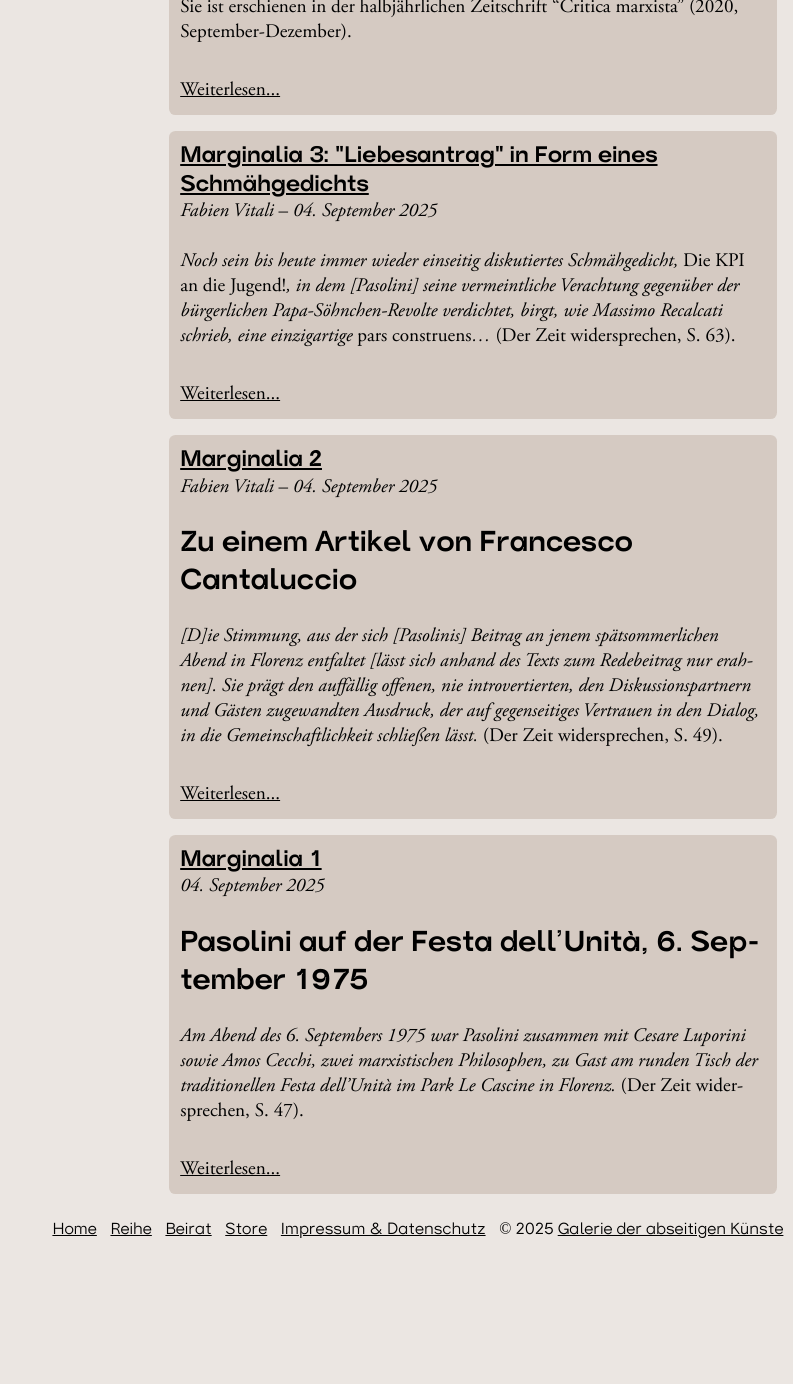
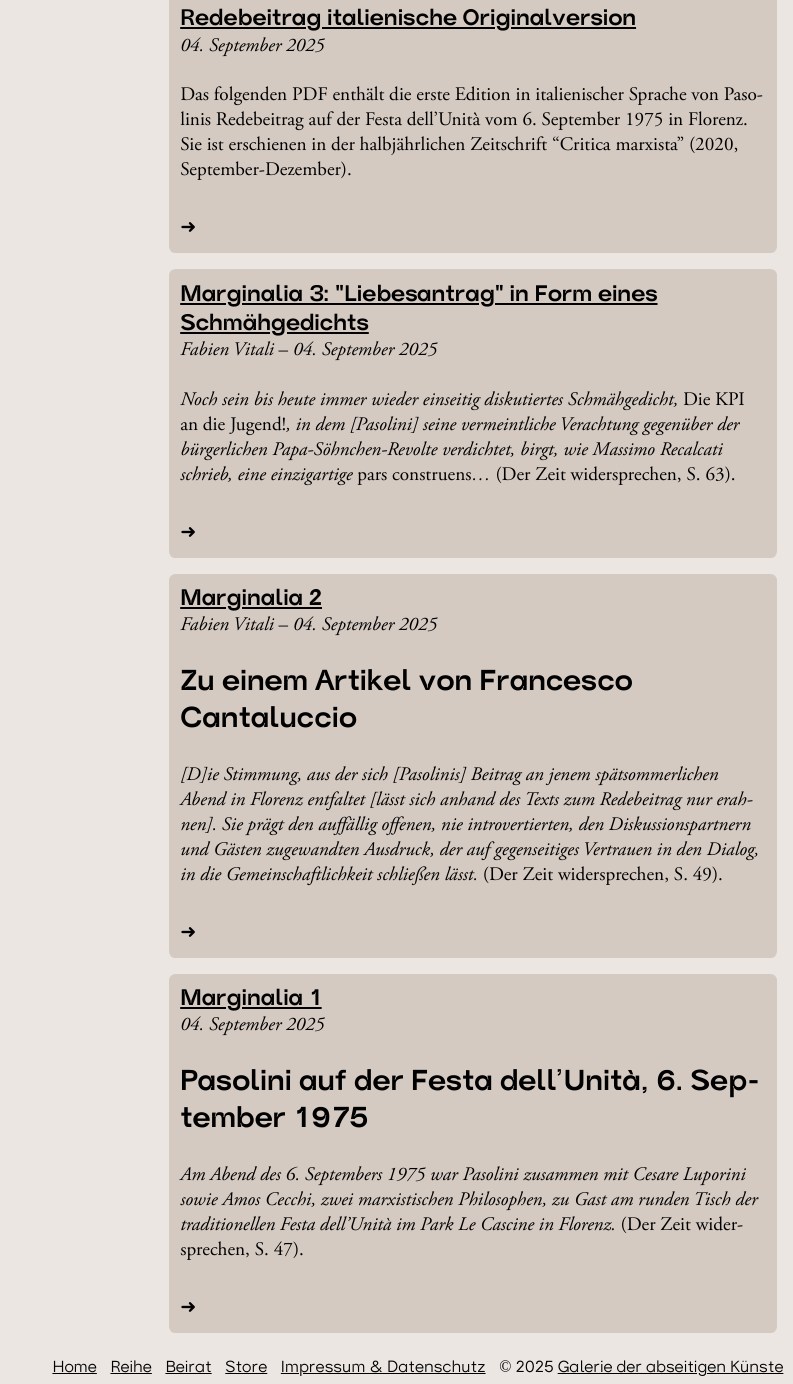
Before and after one commit to tniassorc/sefiroth-site, a Jekyll site: the page built from _books/widersprechen.md, in a window 1280 px wide, cut to the strip 904-2288 px from the top of the page. Shown: the whole strip, without its empty margins (487-1280 px from the left). Built offline with Jekyll 4.4.1, drawn with Linux system fonts in a browser that asks for light colours; some web fonts are replaced; a script that is not in the unit is left out; comment, search, counter and statistics services are not loaded; before the commit the page ends 2149 px from its top, so only the background shows below that.

Commit message:
weiterlesen>arrow, spacing, subtitles

```diff
--- a/_layouts/book.html
+++ b/_layouts/book.html
@@ -10,7 +10,6 @@
       <!-- <img class="bookimg" src="{{ page.backimage | relative_url }}" alt="{{ page.title }} image"> -->
     </div>
     <div class="columnleft">
-
     </div>
     <div class="bookcontainer">
       <div class="bookinfo">
@@ -27,30 +26,30 @@
               <span>Erscheint: </span>
             {% endif %}
             <em>{{ page.published }}</em>
-          </div>
+          </div><br>
         {% endif %}
         {% if page.authorstext and page.authorstext != "" %}
-          <p class="collapsibleh"><a>Autor:innen: <em>{{ page.authors }} </em></a></p>
+          <p class="collapsibleh"><a class="singlelink">Autor:innen: <em>{{ page.authors }} </em></a></p>
           <div class="ccontent">
             {{ page.authorstext | markdownify }}
           </div>
         {% else %}
-          <p>Autor:innen: <em>{{ page.authors }}</em></p>
+          <p class="singlelink"➜>Autor:innen: <em>{{ page.authors }}</em></p>
         {% endif %}
         {% if page.vorschau-pdf and page.vorschau-pdf != "" %}
-        <a href="{{ page.vorschau-pdf | relative_url }}" target="_blank" rel="noopener noreferrer">Vorschau</a><br>
+        <a class="singlelink" href="{{ page.vorschau-pdf | relative_url }}" target="_blank" rel="noopener noreferrer">Vorschau</a><br>
         {% endif %}
         {% if page.shoplink and page.shoplink != "" %}
-        <a href="{{ page.shoplink }}" target="_blank" rel="noopener noreferrer">Buch kaufen</a><br>
+        <a class="singlelink" href="{{ page.shoplink }}" target="_blank" rel="noopener noreferrer">Buch kaufen</a><br>
         {% endif %}
         {% if page.pdf1 and page.pdf1 != "" %}
-        <a href="{{ page.pdf1 | relative_url }}" target="_blank" rel="noopener noreferrer">{{ page.pdf1title }}</a><br>
+        <a class="singlelink" href="{{ page.pdf1 | relative_url }}" target="_blank" rel="noopener noreferrer">{{ page.pdf1title }}</a><br>
         {% endif %}
         {% if page.pdf2 and page.pdf2 != "" %}
-        <a href="{{ page.pdf2 | relative_url }}" target="_blank" rel="noopener noreferrer">{{ page.pdf2title }}</a><br>
+        <a class="singlelink" href="{{ page.pdf2 | relative_url }}" target="_blank" rel="noopener noreferrer">{{ page.pdf2title }}</a><br>
         {% endif %}
         {% if page.pdf3 and page.pdf3 != "" %}
-        <a href="{{ page.pdf3 | relative_url }}" target="_blank" rel="noopener noreferrer">{{ page.pdf3title }}</a><br>
+        <a class="singlelink" href="{{ page.pdf3 | relative_url }}" target="_blank" rel="noopener noreferrer">{{ page.pdf3title }}</a><br>
         {% endif %}
       </div>
             {%- for post in site.posts -%}
@@ -88,7 +87,7 @@
     {% for category in page.categories %}
       {% if post.categories contains category %}
         <div class="post">
-          <h3><a href="{{ post.url }}">{{ post.title }}</a></h3>
+          <h3><a href="{{ post.url }}">{{ post.title }}{% if post.subtitle and post.subtitle != "" %}: {{ post.subtitle }}{% endif %}</a></h3>
            {% if post.author and post.author != "" %}
         <em>{{post.author}}</em> –
         {% endif %}
@@ -101,7 +100,7 @@
           {% assign excerpt_paragraphs = post.excerpt | split: '<p>' | size %}
           {% if content_paragraphs > excerpt_paragraphs %}
             <br>
-            <a href="{{ post.url | relative_url }}">Weiterlesen...</a>
+            <a class="arrow" href="{{ post.url | relative_url }}">➜</a>
           {% endif %}
           <!-- {% if post.pdf and post.pdf != "" %}
             <p><br><a href="{{ post.pdf | relative_url }}" target="_blank" rel="noopener noreferrer">{{ post.pdftitle }}</a></p>
--- a/_layouts/post.html
+++ b/_layouts/post.html
@@ -15,6 +15,9 @@
         <h1 class="pagetitle posttitle"> {{ page.title }}</h1><br>
       </div>
       <div class="bookcontent">
+        {% if page.subtitle and page.subtitle != "" %}
+        <h2>{{page.subtitle}}</h2>
+        {% endif %}
         {% if page.author and page.author != "" %}
         <em>{{page.author}}</em> –
         {% endif %}
--- a/admin/config.yml
+++ b/admin/config.yml
@@ -14,6 +14,7 @@ collections:
     fields:
       - { label: "Layout", name: "layout", widget: "hidden", default: "post" }
       - { label: "Titel", name: "title", widget: "string" }
+      - { label: "Untertitel", name: "subtitle", widget: "string", required: false }
       - { label: "Buch", name: "categories", widget: "string" }
       - { label: "Einklappen", name: "collapsible", widget: "boolean", default: false }
       - { label: "Veröffentlichungsdatum", name: "date", widget: "datetime", format: "YYYY-MM-DDTHH:mm:ss", picker_utc: true, default: "now" }
--- a/static/style.css
+++ b/static/style.css
@@ -40,7 +40,6 @@ main {
 	flex: 1;
 }
 
-
 * {
 	padding: 0;
 	margin: 0;
@@ -62,6 +61,17 @@ a:hover {
 
 h1 {
 	font-size: 3rem;
+}
+
+.arrow {
+	text-decoration: none;
+	display: inline-block;
+	transition: 0.2s ease;
+}
+
+.arrow:hover {
+	transform: translateX(0.3rem);
+	color: black;
 }
 
 .container {
@@ -250,7 +260,9 @@ footer {
 	display: flex;
 	flex-direction: column;
 	width: 50%;
+	max-width: 50rem;
 	padding: 1rem;
+	padding-top: 0rem;
 	z-index: 1;
 	align-self: flex-start;
 	gap: 1rem;
@@ -260,7 +272,9 @@ footer {
 	display: flex;
 	flex-direction: column;
 	width: 55%;
+	max-width: 50rem;
 	padding: 1rem;
+	padding-top: 0rem;
 	z-index: 1;
 	align-self: flex-start;
 	gap: 1rem;
@@ -268,9 +282,11 @@ footer {
 
 .bookinfo, .homebookinfo {
 	position: sticky;
-	top: 0.3rem;
+	top: 0;
+	padding-top: 0.3rem;
 	text-align: right;
 	flex-shrink: 0;
+	background: #ebe6e2;
 }
 
 .homepagetitle {
@@ -290,15 +306,15 @@ footer {
 .bookcontent {
 	padding: 0.5rem;
 	background: #ebe6e2;
-  font-size: 1.1rem;
+  font-size: 1.2rem;
 }
 
 .bookcontent p {
 	line-height: 1.4;
 }
 
-.bookcontent a {
-	line-height: 1.6;
+.singlelink {
+	line-height: 2;
 }
 
 .pagetitle {
@@ -366,9 +382,7 @@ h4 {
 .post img, .bookcontent img, video {
 	max-width: 100%;
 	max-height: 30rem;
-	display: block;
-	margin-left: auto;
-	margin-right: auto;
+	display: inline;
 }
 
 audio {
```
Also changed, not shown: _layouts/home.html (+4 -4 lines), _posts/2025-08-25-redebeitrag-in-italienischer-sprache.md (+1 -0 lines), 1 other file.
